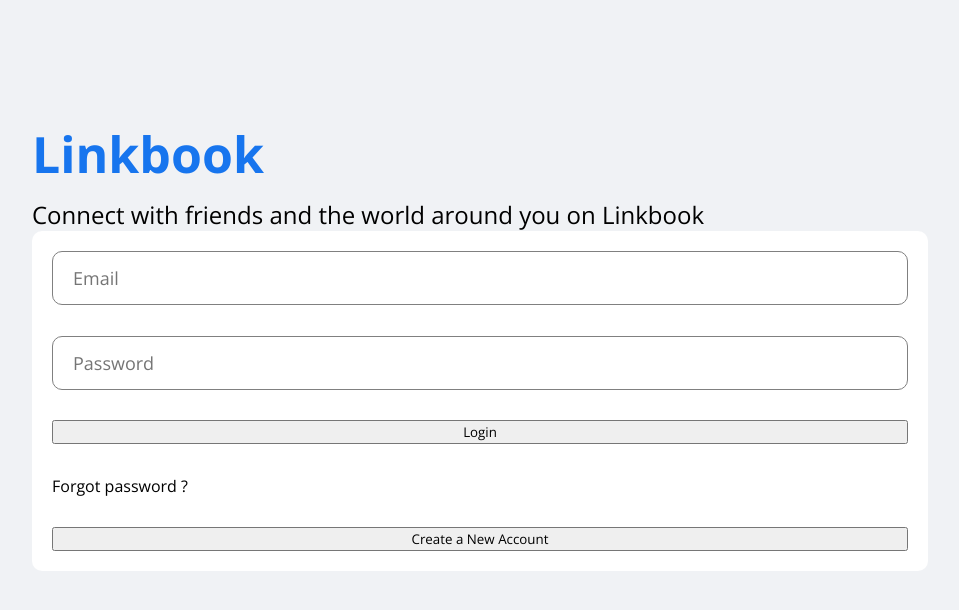
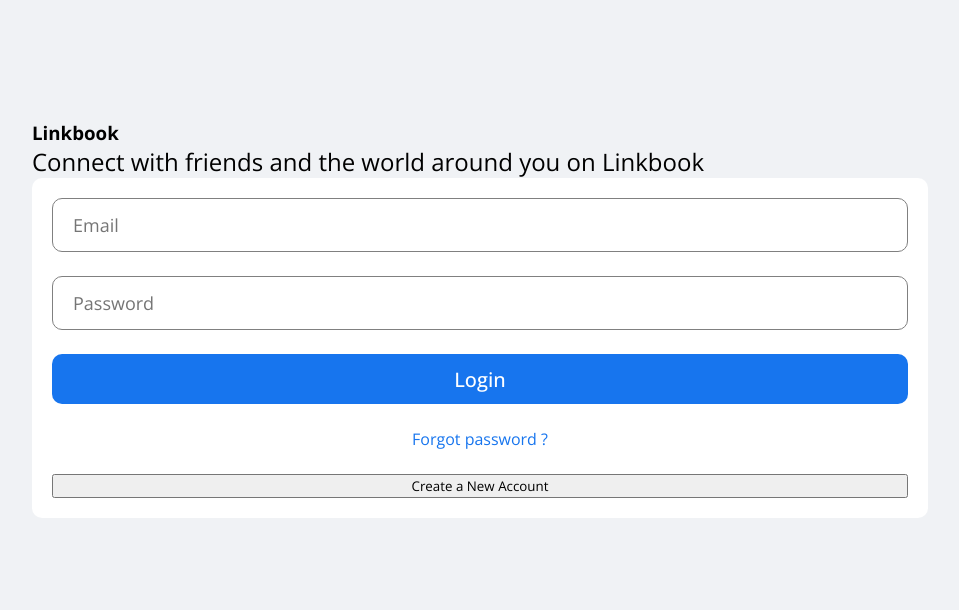
Before and after one commit to amalary/linkBookDesign, a React (Create React App) app in the folder link-book-design/: page / in a window 1280 px wide. Shown: the top 610 px of the page, without its empty margins (160-1119 px from the left). Built offline with nearby package versions, Linux system fonts and the light colour scheme.

Commit message:
Created and designed login and register buttons

```diff
--- a/link-book-design/public/style.css
+++ b/link-book-design/public/style.css
@@ -134,6 +134,11 @@
     font-size: 24px;
 
 }
+.loginForgot{
+    text-align: center;
+    color: #1775ee;
+
+}
 .profileCoverImg{
     width: 100%;
     height: 250px;
--- a/link-book-design/src/components/login/login.css
+++ b/link-book-design/src/components/login/login.css
@@ -39,9 +39,22 @@
     padding-left: 20px;
 
 }
+
+.loginButton{
+    height: 50px;
+    border-radius: 10px;
+    border: none;
+    background-color: #1775ee;
+    color:white;
+    font-size: 20px;
+    font-weight: 500;
+    cursor: pointer;
+};
+
 .loginLogo{
     font-size: 50px;
     font-weight: 800;
     color: #1775ee;
     margin-bottom: 10px;
+    outline: none;
 };
```
